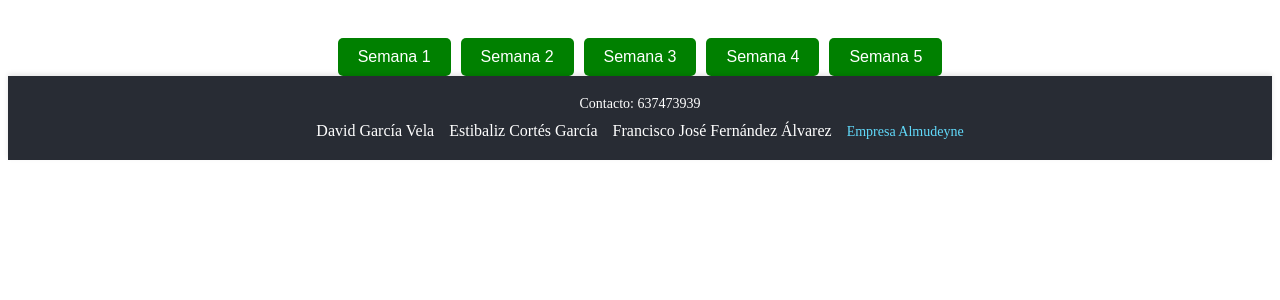
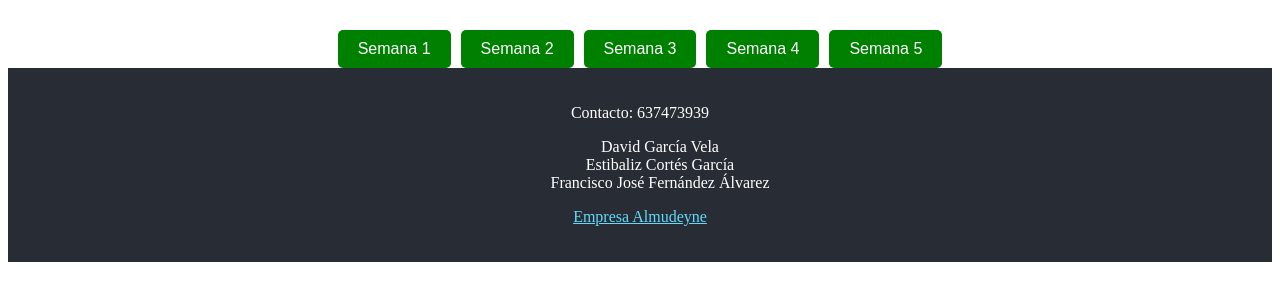
Before and after one commit to estibalizcortes/ProyectoAngular, an Angular app in the folder Angular/: page / in a window 1280 px wide. Shown: the top 300 px of the page. Built offline with nearby package versions, Linux system fonts and the light colour scheme.

Commit message:
CSS del footer modificado

```diff
--- a/Angular/src/app/app.component.css
+++ b/Angular/src/app/app.component.css
@@ -1,13 +1,16 @@
-html, body {
-    height: 100%;
-    margin: 0;
-}
-
 body {
     display: flex;
-    flex-direction: column;
+    flex-direction: column;  /* Los hijos se apilan verticalmente */
 }
 
 main {
     flex: 1;
 }
+
+footer {
+    background-color: #282c34;
+    color: #ffffff;
+    padding: 20px 0;
+    text-align: center;
+    margin-top: auto; /* Esto empuja el footer hacia abajo */
+}
--- a/Angular/src/app/app.component.html
+++ b/Angular/src/app/app.component.html
@@ -1,18 +1,11 @@
-<!DOCTYPE html>
-<html lang="en">
-<head>
-    <meta charset="UTF-8">
-    <meta name="viewport" content="width=device-width, initial-scale=1.0">
-    <title>Proyecto Angular</title>
-</head>
-<body>
-    <header>
-        <app-header></app-header>
-    </header>
-    <main>
+<header>
+    <app-header></app-header>
+</header>
 
-        <!--parte de paco-->
-    </main>
+<main>
+    <!-- Parte de paco -->
+</main>
+
+<footer>
     <app-footer></app-footer>
-</body>
-</html>
+</footer>
--- a/Angular/src/app/footer/footer.component.css
+++ b/Angular/src/app/footer/footer.component.css
@@ -1,43 +1,16 @@
-  .footer {
-    background-color: #282c34;
-    color: #ffffff;
-    padding: 20px 0;
-    text-align: center;
-    box-shadow: 0 -2px 5px rgba(0, 0, 0, 0.1);
-    margin-top: auto;
-  }
 
 .divFooter {
-    max-width: 1200px;
-    margin: 0 auto;
-    padding: 0 20px;
-  }
-
-  .footer p {
-    margin: 0;
-    font-size: 14px;
+    margin: auto;
 }
 
 .listaFooter {
     list-style: none;
-    padding: 0;
-    margin: 10px 0 0;
-    display: flex;
-    justify-content: center;
-    gap: 15px;
 }
 
-  .listaFooter li {
-    display: inline;
+.enlace {
+    color: #61dafb;
 }
 
-  .divFooter a {
-    color: #61dafb;
-    text-decoration: none;
-    font-size: 14px;
-    transition: color 0.3s ease;
-  }
-
-  .listaFooter a:hover {
+.enlace:hover {
     color: #ffffff;
 }
--- a/Angular/src/app/footer/footer.component.html
+++ b/Angular/src/app/footer/footer.component.html
@@ -1,11 +1,9 @@
-<footer class="footer">
     <div class="divFooter">
       <p>Contacto: 637473939</p>
       <ul class="listaFooter">
         <li>David García Vela</li>
         <li>Estibaliz Cortés García</li>
         <li>Francisco José Fernández Álvarez</li>
-        <li><a href="https://www.iesalmudeyne.es">Empresa Almudeyne</a></li>
       </ul>
+      <p><a class="enlace" href="https://www.iesalmudeyne.es">Empresa Almudeyne</a></p>
     </div>
-</footer>
--- a/Angular/src/index.html
+++ b/Angular/src/index.html
@@ -8,12 +8,8 @@
   <link rel="icon" type="image/x-icon" href="favicon.ico">
 </head>
 
-
-
 <body>
   <app-root></app-root>
 </body>
 
-
-
 </html>
```
Lines whose indentation alone changed are shown as unchanged.
